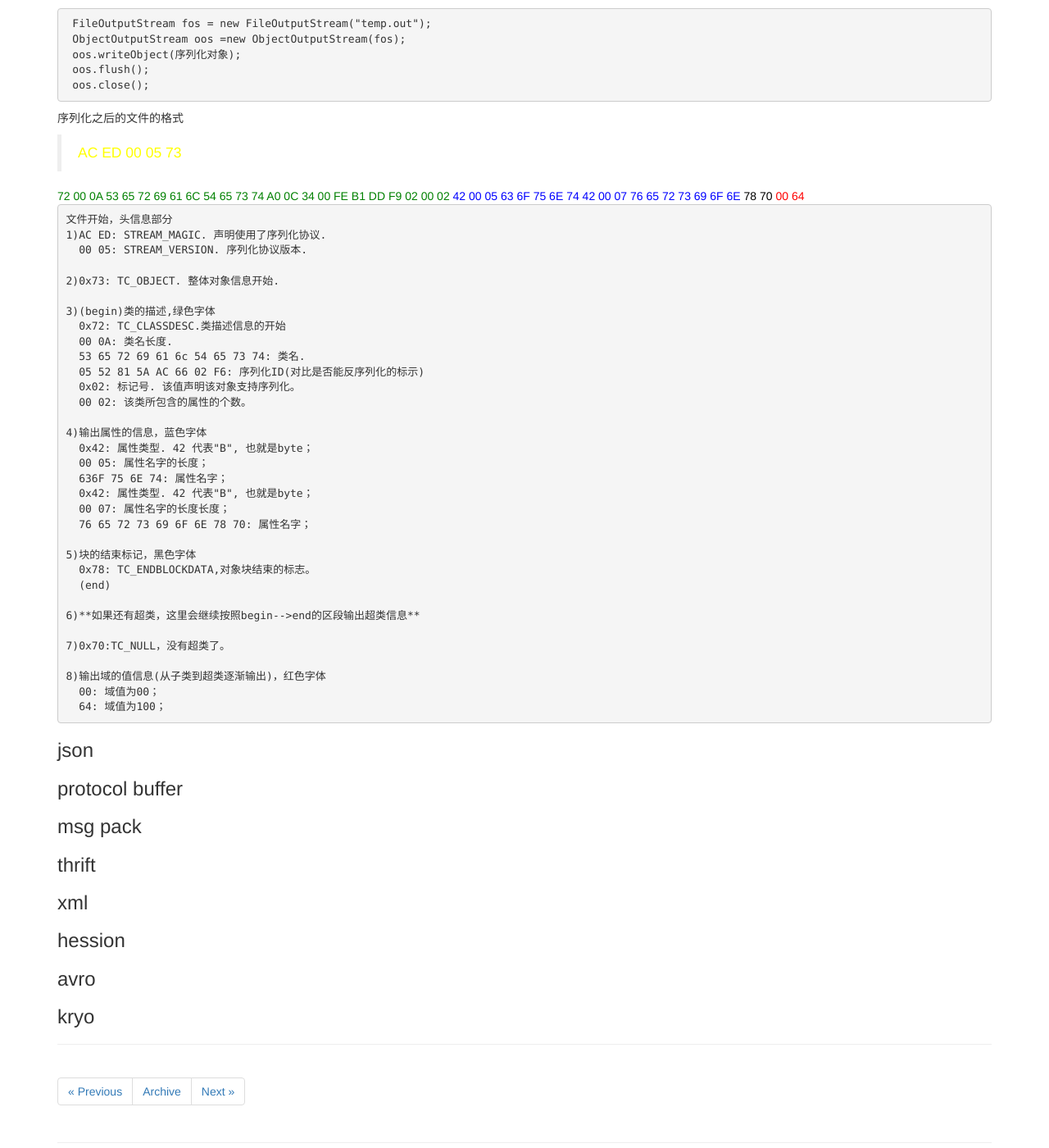
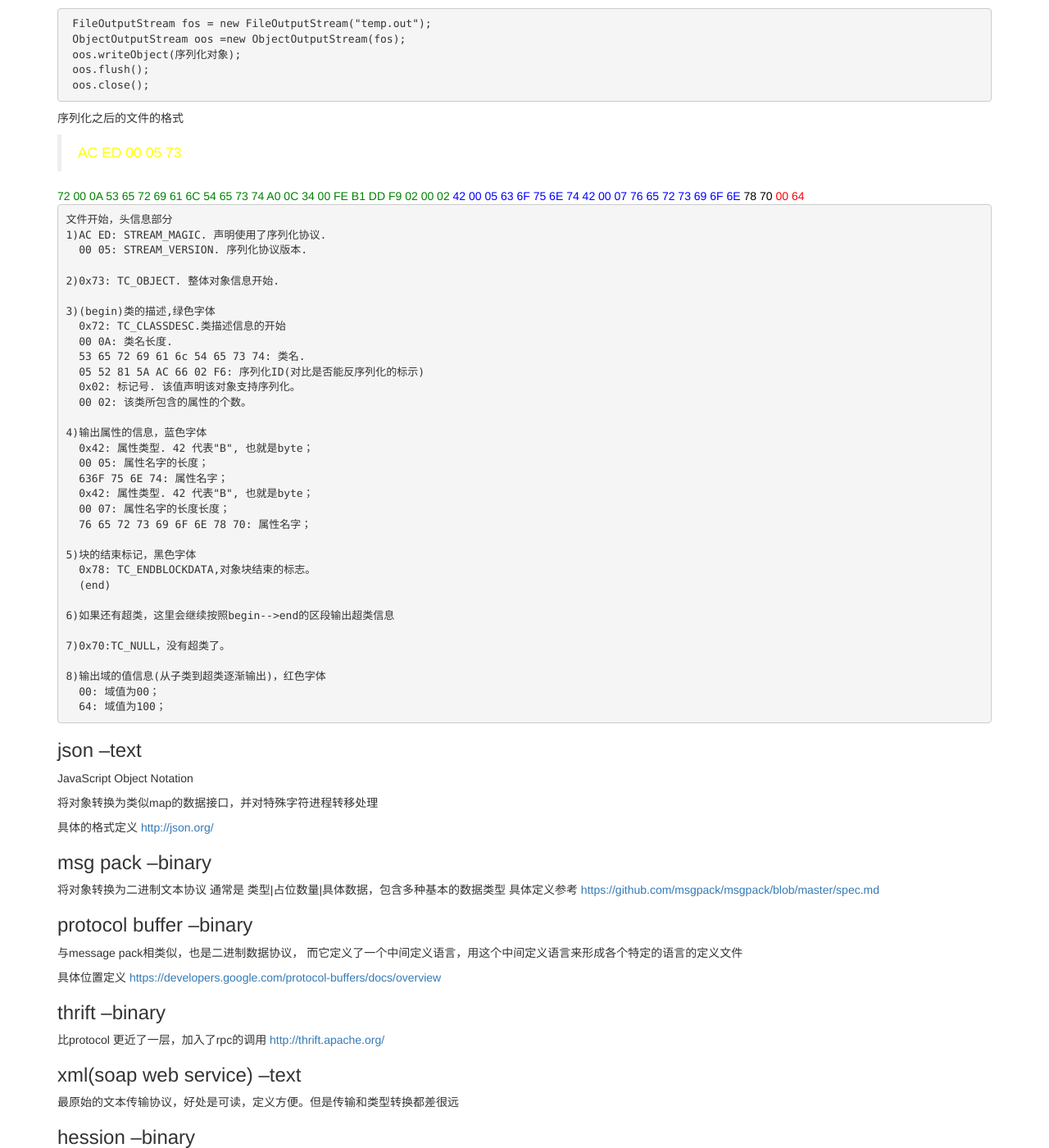
Before and after one commit to triompha/triompha.github.io, a Jekyll site: the page built from _posts/2014-08-26-结构数据序列化方式.md, in a window 1280 px wide and 1400 px high, scrolled down 358 px. Shown: the whole window at 82% size. Built offline with Jekyll 4.4.1, drawn with Linux system fonts in a browser that asks for light colours; nearby versions of some CDN libraries; library files that are not in the unit come from our copies; comment, search, counter and statistics services are not loaded; some of the changed text lies outside the part shown.

Commit message:
序列化方式ｏｖｅｒ

```diff
--- a/_posts/2014-08-26-结构数据序列化方式.md
+++ b/_posts/2014-08-26-结构数据序列化方式.md
@@ -6,7 +6,7 @@ category:
 tags: []
 ---
 {% include JB/setup %}
-###java serialize
+###java serialize   --binary
 - 一个对象能够序列化的前提是实现Serializable接口或Externalizable接口
 - 当一个对象被序列化时，只序列化对象的非静态成员变量，不能序列化任何成员方法和静态成员变量
 - 如果一个对象的成员变量是一个对象，那么这个对象的数据成员也会被保存,前提是这个成员变量必须符合第一个条件或被标记为Transient
@@ -53,7 +53,7 @@ tags: []
 	  0x78: TC_ENDBLOCKDATA,对象块结束的标志。
 	  (end)
 
-	6)**如果还有超类，这里会继续按照begin-->end的区段输出超类信息**
+	6)如果还有超类，这里会继续按照begin-->end的区段输出超类信息
 
 	7)0x70:TC_NULL，没有超类了。
 
@@ -61,18 +61,41 @@ tags: []
 	  00: 域值为00；
 	  64: 域值为100；
 
-###json
+###json    --text
+JavaScript Object Notation
 
-###protocol buffer
+将对象转换为类似map的数据接口，并对特殊字符进程转移处理
 
-###msg pack
+具体的格式定义
+<a target='_blank' href='http://json.org/'>http://json.org/</a>
 
-###thrift
+###msg pack    --binary
+将对象转换为二进制文本协议
+通常是  类型|占位数量|具体数据，包含多种基本的数据类型
+具体定义参考
+<a target='_black' href='https://github.com/msgpack/msgpack/blob/master/spec.md'>https://github.com/msgpack/msgpack/blob/master/spec.md</a>
 
-###xml
+###protocol buffer    --binary
+与message pack相类似，也是二进制数据协议，
+而它定义了一个中间定义语言，用这个中间定义语言来形成各个特定的语言的定义文件
 
-###hession
+具体位置定义
+<a target='_black' href='https://developers.google.com/protocol-buffers/docs/overview'>https://developers.google.com/protocol-buffers/docs/overview</a>
+
+###thrift    --binary
+比protocol 更近了一层，加入了rpc的调用
+<a target='_black' href='http://thrift.apache.org/'>http://thrift.apache.org/</a>
+
+###xml(soap web service)    --text
+最原始的文本传输协议，好处是可读，定义方便。但是传输和类型转换都差很远
+
+###hession    --binary
+与thrift也相似,也是二进制文件协议，只不过没有自己定义rpc的传输协议 使用了http协议
 
 ###avro
+与thrift相类似，但能支持动态数据类型和json数据文件定义，支持http和netty传输
+<a target='_black' href='http://avro.apache.org/docs/current/gettingstartedjava.html'>http://avro.apache.org/docs/current/gettingstartedjava.html</a>
 
 ###kryo
+这个被用的很少，不过也很强大
+<a target='_black' href='https://github.com/EsotericSoftware/kryo'>https://github.com/EsotericSoftware/kryo</a>
```
